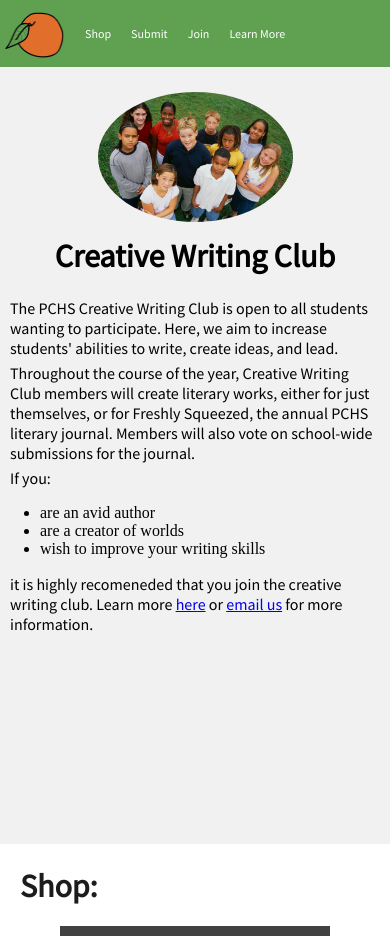
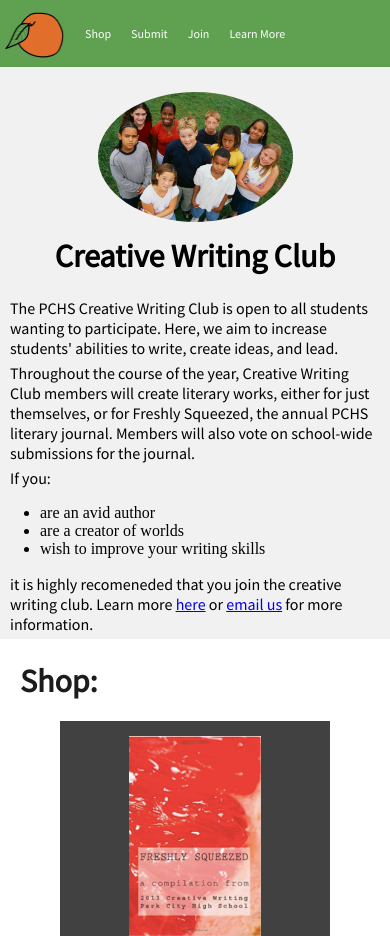
Before and after one commit to pchs-creativewriting/pcfreshlysqueezed, a plain HTML site: page index.html in a window 390 px wide. Shown: the top 936 px of the page. Drawn offline with Linux system fonts and the light colour scheme; a script that the page names is missing.

Commit message:
height:auto instead of overflow:auto

```diff
--- a/css/style.css
+++ b/css/style.css
@@ -150,7 +150,7 @@ footer{
 	.left-column{
 		width:100vw;
 		position:relative;
-		overflow:auto;
+		height:auto;
 	}
 	.left-column img{width:50vw;}
 	.box1{
```
